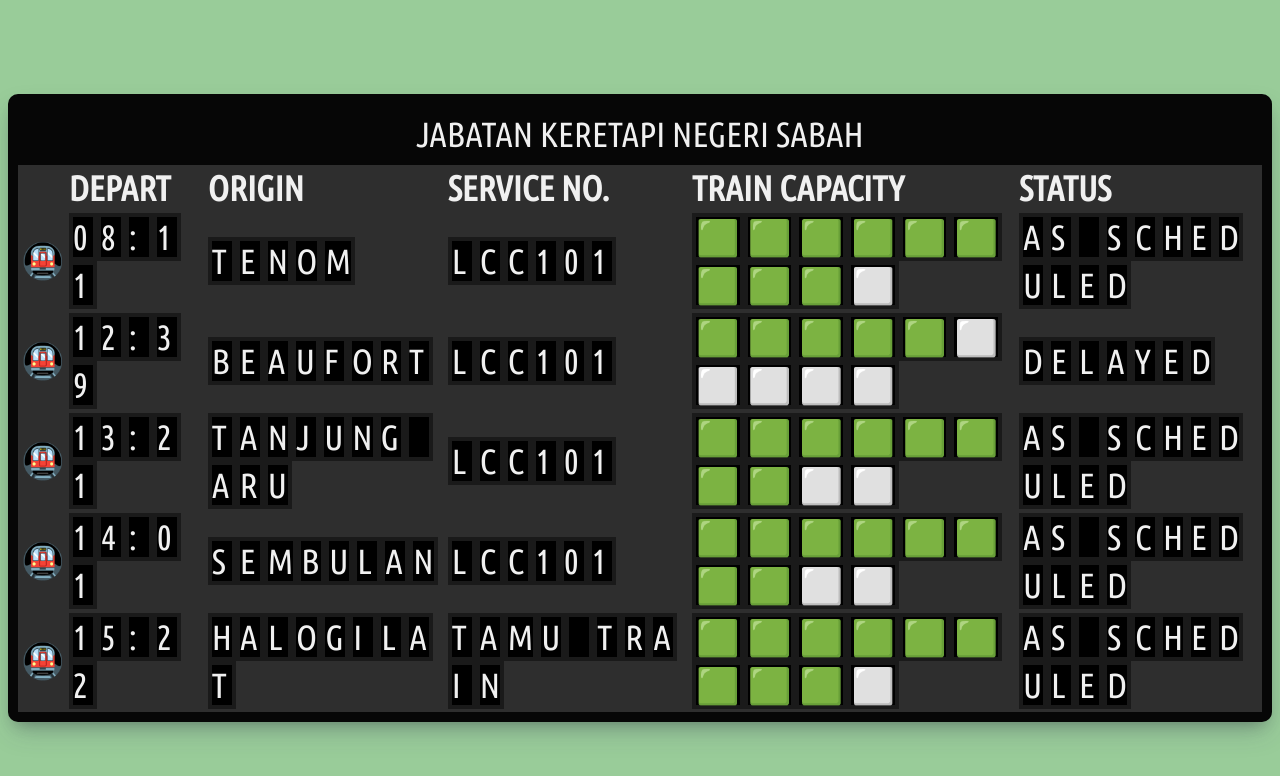
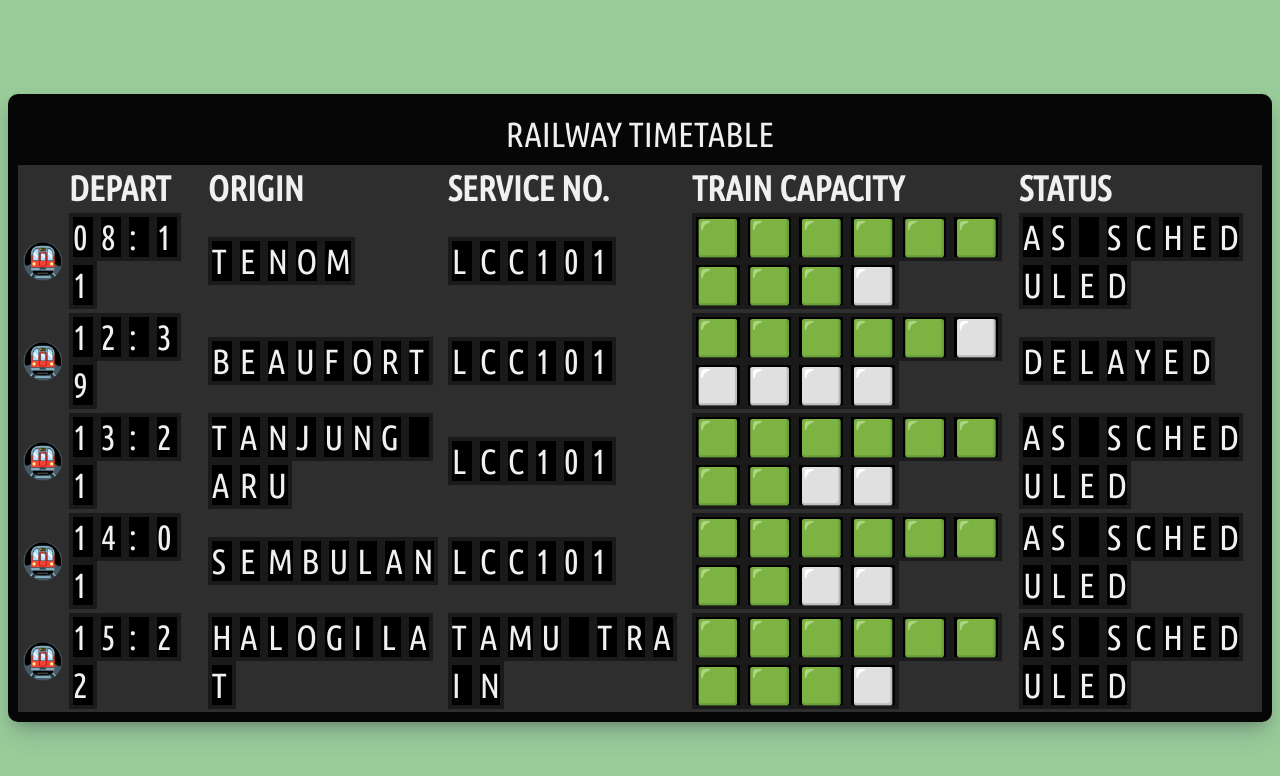
Before and after one commit to jessenf/100x, a plain HTML site: page index.html in a window 1280 px wide. Drawn offline with Linux system fonts and the light colour scheme.

Commit message:
Update index.html

```diff
--- a/index.html
+++ b/index.html
@@ -10,7 +10,7 @@
   <body>
 
     <div class="departures">
-      <header><center>JABATAN KERETAPI NEGERI SABAH</center></header>
+      <header><center>RAILWAY TIMETABLE</center></header>
       <table>
         <thead>
         <tr>
```
